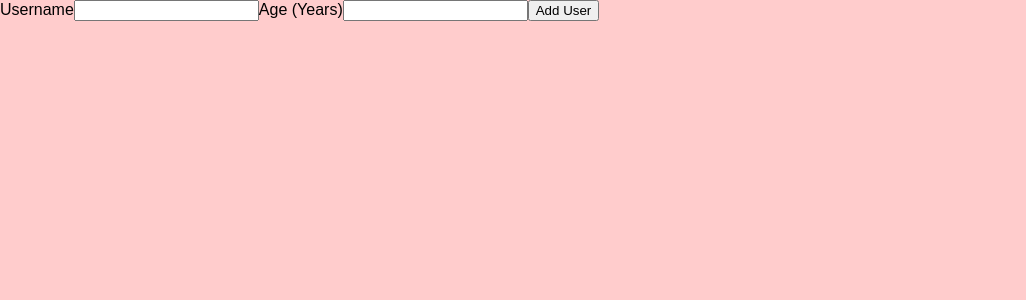
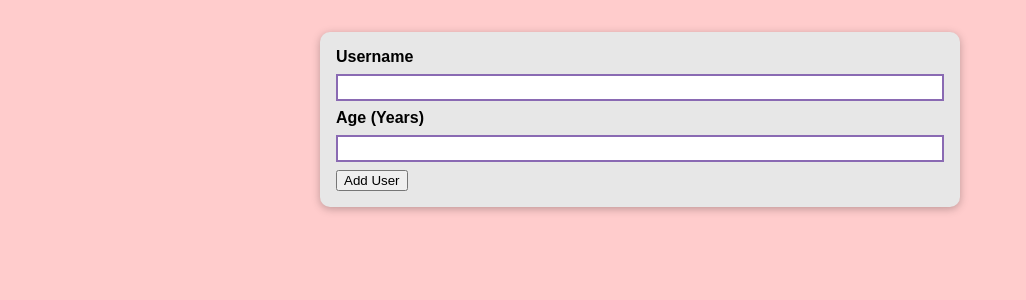
Before and after one commit to shashwat128/Learning-Reactjs, a React (Create React App) app in the folder Standard Approach/Section 8 - Time to practice A complete Practice project/: page / in a window 1280 px wide. Shown: the top 300 px of the page, without its empty margins (0-1026 px from the left). Built offline with nearby package versions, Linux system fonts and the light colour scheme.

Commit message:
90. adding a reusable 'card' component

```diff
--- /dev/null
+++ b/Standard Approach/Section 8 - Time to practice A complete Practice project/src/components/UI/Card.js
@@ -0,0 +1,13 @@
+import React from "react";
+
+import classes from "./Card.module.css";
+
+const Card = (props) => {
+  return (
+    <div className={`${classes.card} ${props.className}`}>{props.children}</div>
+  );
+};
+
+export default Card;
+
+/* in props.className - the className could be anything */
--- /dev/null
+++ b/Standard Approach/Section 8 - Time to practice A complete Practice project/src/components/UI/Card.module.css
@@ -0,0 +1,5 @@
+.card {
+  background: rgb(231, 231, 231);
+  box-shadow: 0 2px 8px rgba(0, 0, 0, 0.26);
+  border-radius: 10px;
+}
--- a/Standard Approach/Section 8 - Time to practice A complete Practice project/src/components/Users/AddUser.js
+++ b/Standard Approach/Section 8 - Time to practice A complete Practice project/src/components/Users/AddUser.js
@@ -1,11 +1,16 @@
 import React from "react";
+
+import Card from "../UI/Card";
+import classes from "./AddUser.module.css";
 
 const AddUser = (props) => {
   const addUserHandler = (event) => {
-    event.preventDeault();
+    event.preventDefault();
   };
 
+  //here the className inside Card tag is the ${props.className} this could be any name of our choice
   return (
+    <Card className={classes.input}>
       <form onSubmit={addUserHandler}>
         <label htmlFor="username">Username</label>
         <input id="username" type="text" />
@@ -15,6 +20,7 @@
 
         <button type="submit">Add User</button>
       </form>
+    </Card>
   );
 };
 
--- /dev/null
+++ b/Standard Approach/Section 8 - Time to practice A complete Practice project/src/components/Users/AddUser.module.css
@@ -0,0 +1,26 @@
+.input {
+  margin: 2rem auto;
+  padding: 1rem;
+  width: 90%;
+  max-width: 40rem;
+}
+
+.input label {
+  display: block;
+  font-weight: bold;
+  margin-bottom: 0.5rem;
+}
+
+.input input {
+  font: inherit;
+  display: block;
+  width: 100%;
+  border: 2px solid #8a6ab3;
+  padding: 0.15rem;
+  margin-bottom: 0.5rem;
+}
+
+.input input:focus {
+  outline: none;
+  border-color: #773a84;
+}
```
Lines whose indentation alone changed are shown as unchanged.
